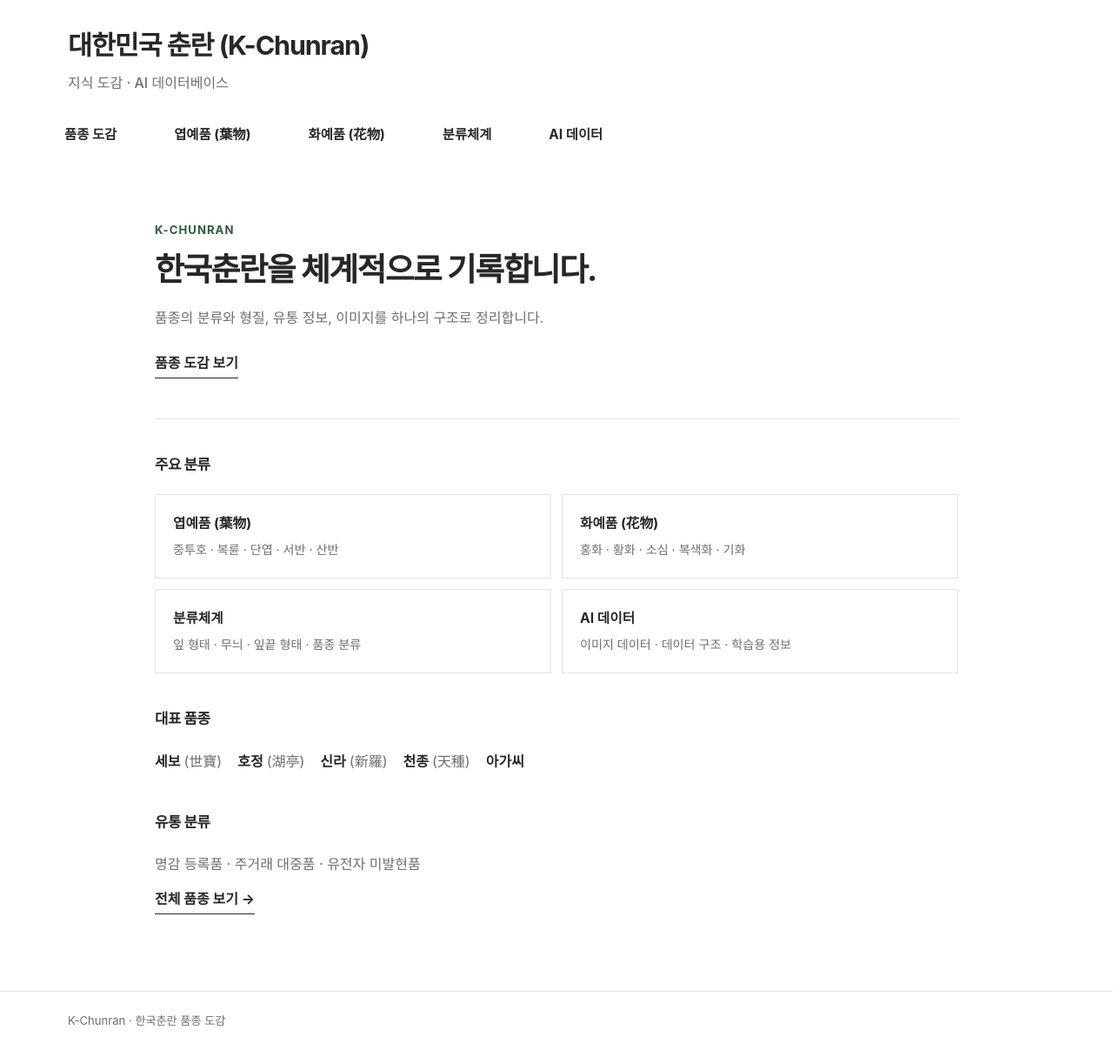
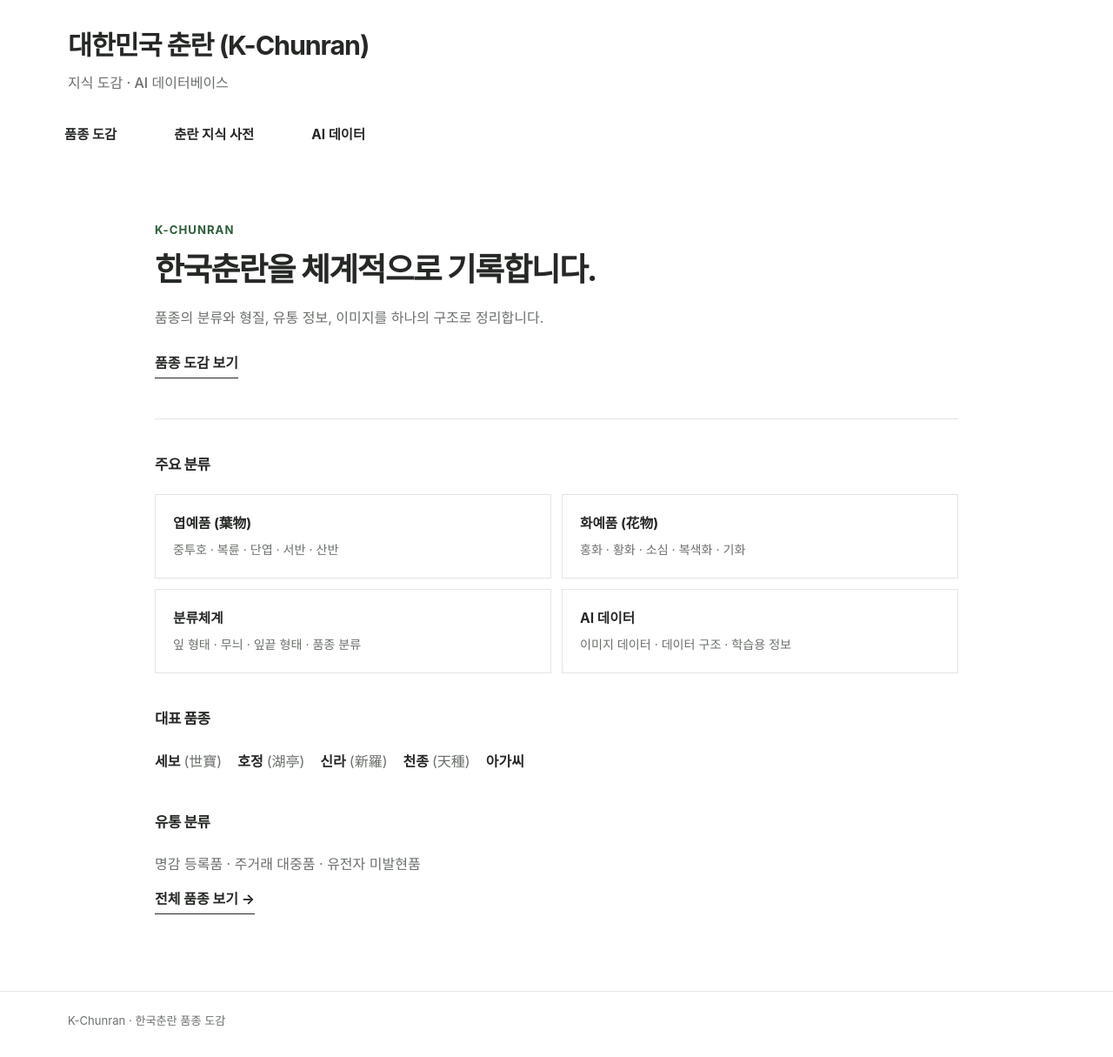
Before and after one commit to parasolra5-pixel/K-chunran, a Jekyll site: the page built from index.md, in a window 1280 px wide. Shown: the whole page at 87% size. Built offline with Jekyll 4.4.1, drawn with Linux system fonts in a browser that asks for light colours.

Commit message:
feat: reorganize K-Chunran navigation

```diff
--- a/_includes/navigation.html
+++ b/_includes/navigation.html
@@ -1,42 +1,37 @@
 <nav id="kc-navigation" class="kc-navigation" aria-label="주 메뉴">
   <div class="kc-nav-inner">
-    <div class="kc-nav-group">
-      <a class="kc-nav-item" href="{{ '/varieties/' | relative_url }}">품종 도감</a>
-    </div>
-
     <div class="kc-nav-group has-menu">
-      <button class="kc-nav-item kc-nav-button" type="button">엽예품 (葉物)</button>
+      <button class="kc-nav-item kc-nav-button" type="button">품종 도감</button>
       <div class="kc-mega-menu">
         <div class="kc-mega-links">
-          <a href="{{ '/varieties/' | relative_url }}">중투호</a>
-          <a href="{{ '/varieties/' | relative_url }}">단엽성중투</a>
-          <a href="{{ '/varieties/' | relative_url }}">단엽중투</a>
-          <a href="{{ '/varieties/' | relative_url }}">단엽복륜</a>
+          <a href="{{ '/varieties/' | relative_url }}">전체 품종</a>
+          <a href="{{ '/varieties/named/' | relative_url }}">명명품</a>
+          <a href="{{ '/varieties/leaf/' | relative_url }}">엽예품</a>
+          <a href="{{ '/varieties/flower/' | relative_url }}">화예품</a>
+          <a href="{{ '/varieties/classification/' | relative_url }}">분류별 품종 찾기</a>
         </div>
       </div>
     </div>
 
     <div class="kc-nav-group has-menu">
-      <button class="kc-nav-item kc-nav-button" type="button">화예품 (花物)</button>
+      <button class="kc-nav-item kc-nav-button" type="button">춘란 지식 사전</button>
       <div class="kc-mega-menu">
         <div class="kc-mega-links">
-          <a href="{{ '/varieties/' | relative_url }}">홍화</a>
-          <a href="{{ '/varieties/' | relative_url }}">황화</a>
-          <a href="{{ '/varieties/' | relative_url }}">소심</a>
-          <a href="{{ '/varieties/' | relative_url }}">복색화</a>
-          <a href="{{ '/varieties/' | relative_url }}">기화</a>
-        </div>
-      </div>
-    </div>
-
-    <div class="kc-nav-group has-menu">
-      <button class="kc-nav-item kc-nav-button" type="button">분류체계</button>
-      <div class="kc-mega-menu">
-        <div class="kc-mega-links">
-          <a href="{{ '/varieties/' | relative_url }}">품종 분류</a>
-          <a href="{{ '/varieties/' | relative_url }}">잎 형태</a>
-          <a href="{{ '/varieties/' | relative_url }}">무늬</a>
-          <a href="{{ '/varieties/' | relative_url }}">잎끝 형태</a>
+          <a href="{{ '/knowledge/leaf/' | relative_url }}">엽예</a>
+          <a href="{{ '/knowledge/leaf/form/' | relative_url }}">잎의 형태·자세</a>
+          <a href="{{ '/knowledge/leaf/structure/' | relative_url }}">잎의 구조</a>
+          <a href="{{ '/knowledge/leaf/texture/' | relative_url }}">잎의 표면·질감</a>
+          <a href="{{ '/knowledge/leaf/tip/' | relative_url }}">잎끝</a>
+          <a href="{{ '/knowledge/leaf/color/' | relative_url }}">잎의 색</a>
+          <a href="{{ '/knowledge/leaf/pattern/' | relative_url }}">잎의 무늬</a>
+          <a href="{{ '/knowledge/leaf/expression/' | relative_url }}">무늬의 발현</a>
+          <a href="{{ '/knowledge/flower/' | relative_url }}">화예</a>
+          <a href="{{ '/knowledge/flower/form/' | relative_url }}">꽃의 형태</a>
+          <a href="{{ '/knowledge/flower/color/' | relative_url }}">꽃의 색</a>
+          <a href="{{ '/knowledge/flower/sosim/' | relative_url }}">소심</a>
+          <a href="{{ '/knowledge/flower/pattern/' | relative_url }}">꽃잎의 무늬</a>
+          <a href="{{ '/knowledge/flower/lip/' | relative_url }}">설판·색설</a>
+          <a href="{{ '/knowledge/flower/other/' | relative_url }}">기타 꽃 형질</a>
         </div>
       </div>
     </div>
```
Also changed, not shown: other parts of _includes/navigation.html (+4 -3 lines).
